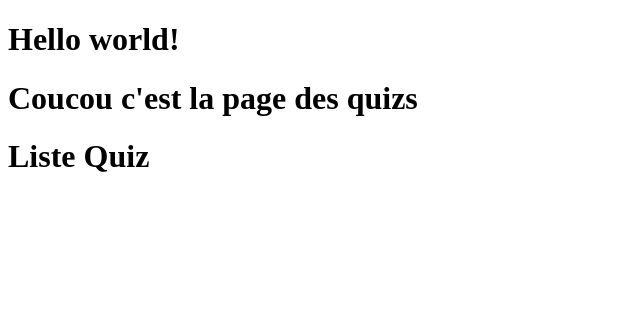
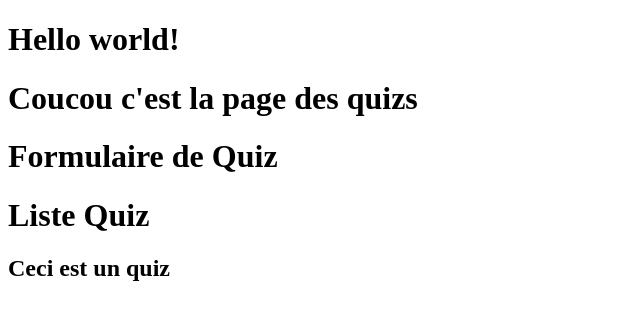
Before and after one commit to 2019-2020-ps6/2022-2023-ps6-les-gourmets, an Angular app in the folder front-end/: page /ListeQuizPage in a window 1280 px wide. Shown: the top 320 px of the page, without its empty margins (0-640 px from the left). Built offline with nearby package versions, Linux system fonts and the light colour scheme.

Commit message:
Link des component quiz

```diff
--- a/front-end/src/Components/ListeQuiz/ListeQuiz.component.html
+++ b/front-end/src/Components/ListeQuiz/ListeQuiz.component.html
@@ -1 +1,2 @@
 <h1>Liste Quiz</h1>
+<app-Quiz></app-Quiz>
--- a/front-end/src/Components/ListeQuizPage/ListeQuizPage.component.html
+++ b/front-end/src/Components/ListeQuizPage/ListeQuizPage.component.html
@@ -1,2 +1,3 @@
 <h1>Coucou c'est la page des quizs</h1>
+<app-QuizForm></app-QuizForm>
 <app-ListeQuiz></app-ListeQuiz>
--- a/front-end/src/Components/Quiz/Quiz.component.html
+++ b/front-end/src/Components/Quiz/Quiz.component.html
@@ -0,0 +1 @@
+<h2>Ceci est un quiz</h2>
--- a/front-end/src/Components/QuizForm/QuizForm.component.html
+++ b/front-end/src/Components/QuizForm/QuizForm.component.html
@@ -0,0 +1 @@
+<h1>Formulaire de Quiz</h1>
```
